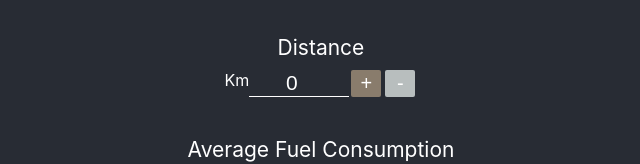
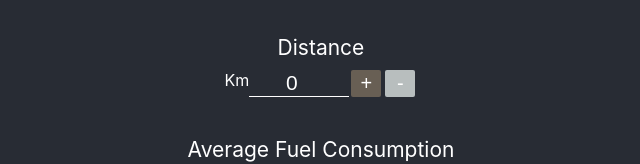
Before and after one commit to Pseudoman21/travel-cost-calculator, a React (Create React App) app: page / in a window 1280 px wide. In both pictures the pointer is over the button 685 px from the left and 225 px from the top of the page. Shown: the part 142-306 px from the top of the page, without its empty margins (319-959 px from the left). Built offline with nearby package versions, Linux system fonts and the light colour scheme.

Commit message:
Add hover effects

```diff
--- a/src/App.css
+++ b/src/App.css
@@ -44,6 +44,7 @@ label {
   border-radius: 2px;
   min-width: 30px;
   background-color: #d1cac0;
+  transition: all 0.3s ease-in-out;
 }
 
 .btn-a,
@@ -59,10 +60,28 @@ label {
 
 .btn-a {
   background-color: #897c6c;
+  transition: all 0.3s ease-in-out;
 }
 
 .btn-d {
   background-color: #b8bebe;
+  transition: all 0.3s ease-in-out;
+}
+
+.btn-a:hover {
+  background-color: #685f54;
+  transition: all 0.3s ease-in-out;
+}
+
+.btn-d:hover {
+  background-color: #8b9292;
+  transition: all 0.3s ease-in-out;
+}
+
+.btn-c:hover {
+  background-color: #59554f;
+  color: rgb(201, 200, 200);
+  transition: all 0.3s ease-in-out;
 }
 
 .d-flex,
```
